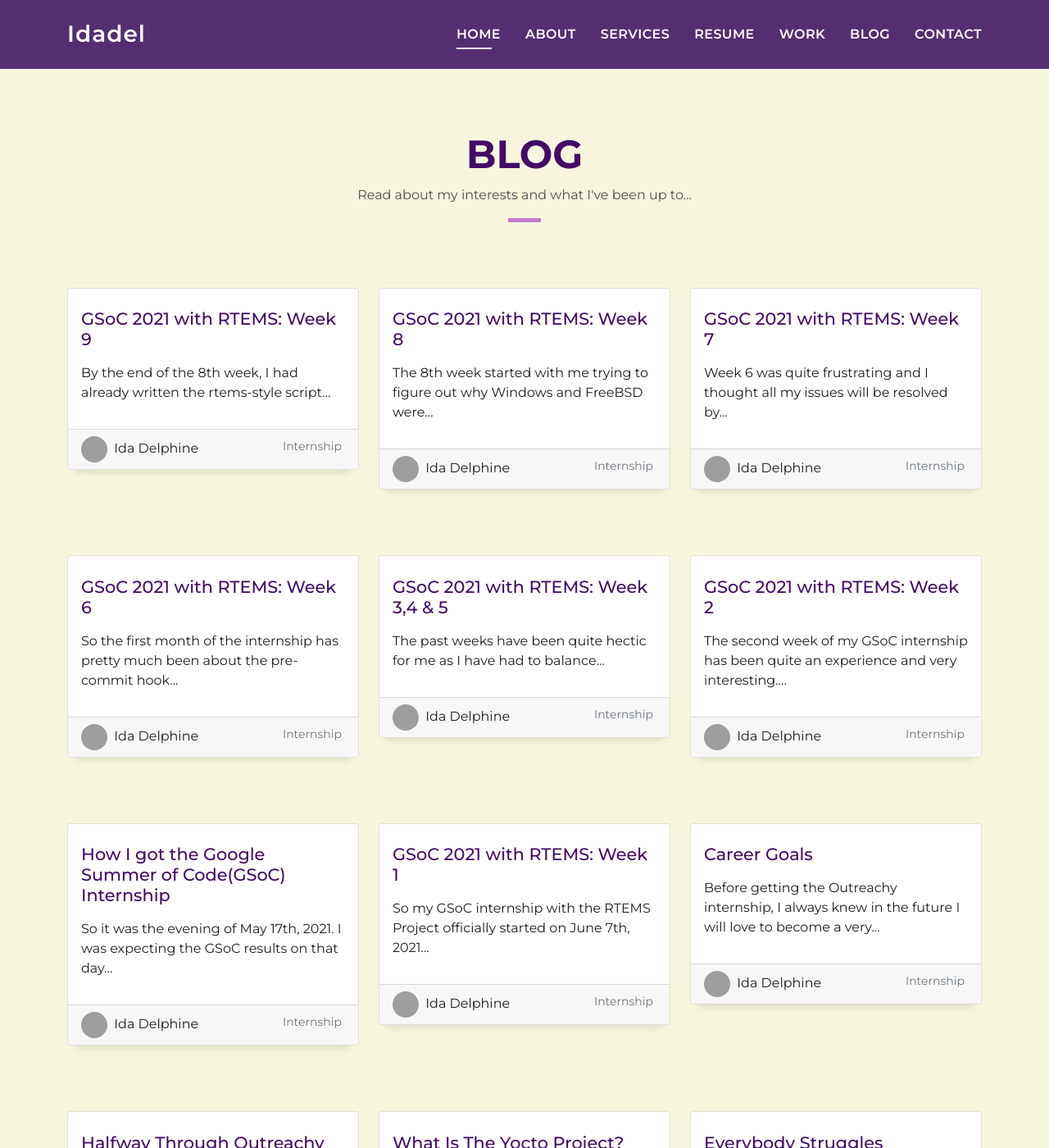
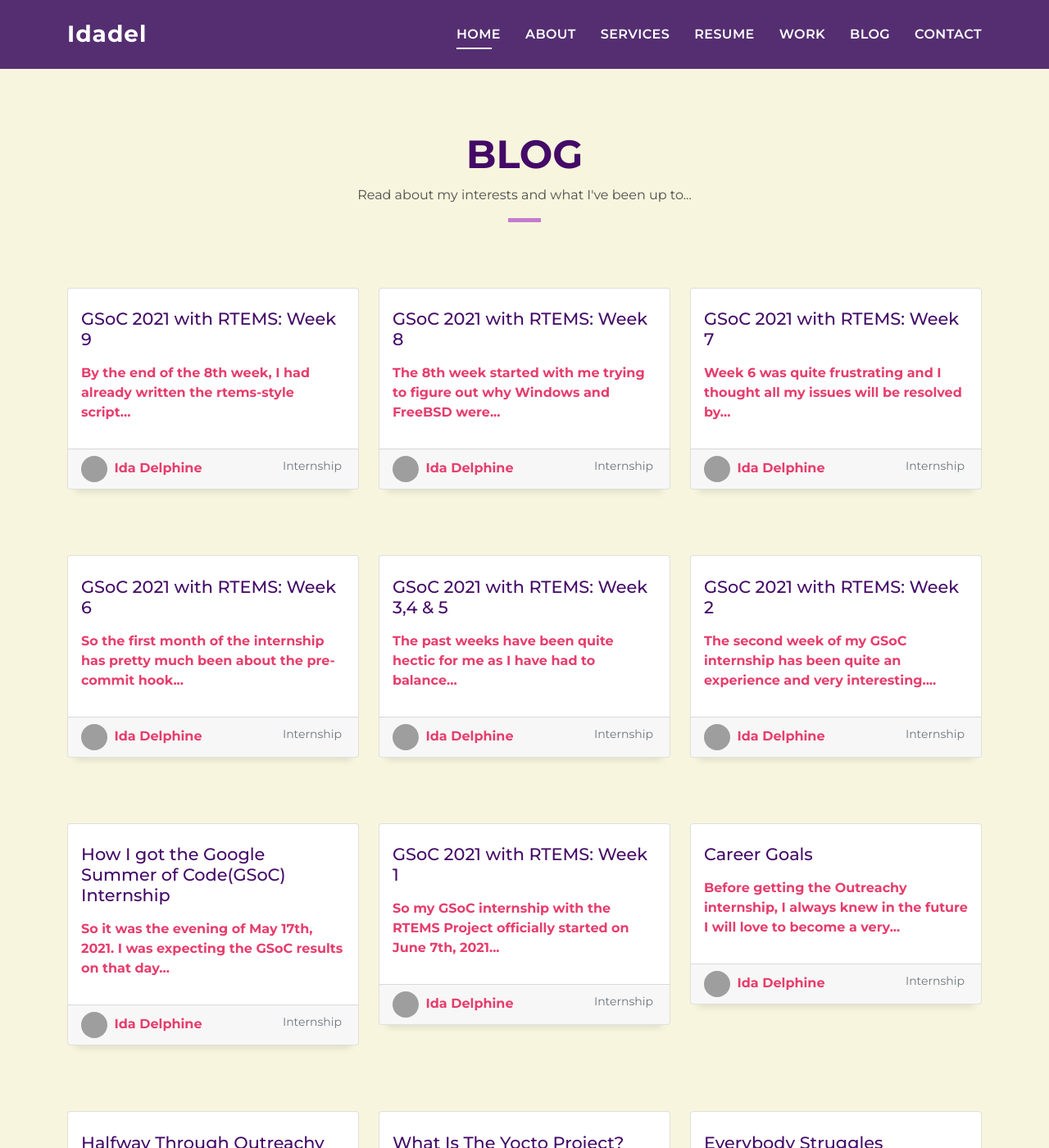
Before and after one commit to Idadelveloper/Idadelveloper.github.io, a Jekyll site: the page built from blog/index.html, in a window 1280 px wide and 1400 px high. Shown: the whole window at 82% size. Built offline with Jekyll 4.4.1, drawn with Linux system fonts in a browser that asks for light colours; grey boxes are pictures that could not be loaded.

Commit message:
Update style.css

```diff
--- a/assets/css/style.css
+++ b/assets/css/style.css
@@ -24,9 +24,10 @@ h6 {
 }
 
 a {
-  color: #1e1e1e;
+  color: #E63E6D;
   text-decoration: none;
   transition: all 0.5s ease-in-out;
+  font-weight: bold;
 }
 
 a:hover {
```
